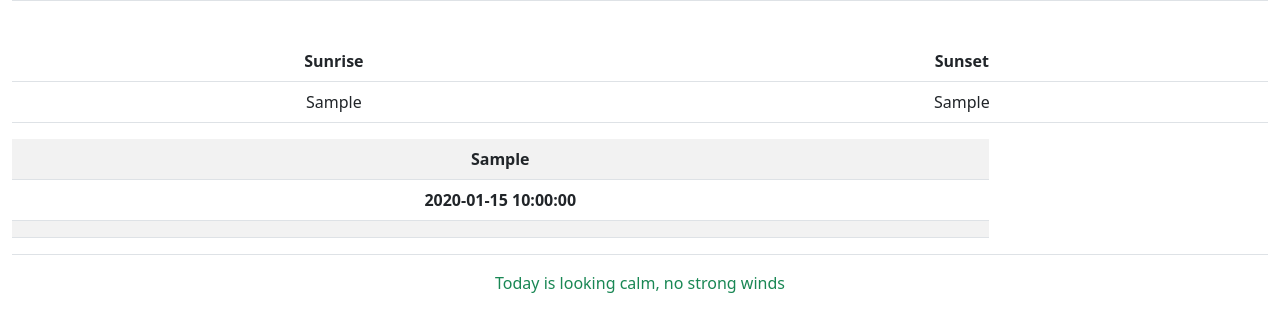
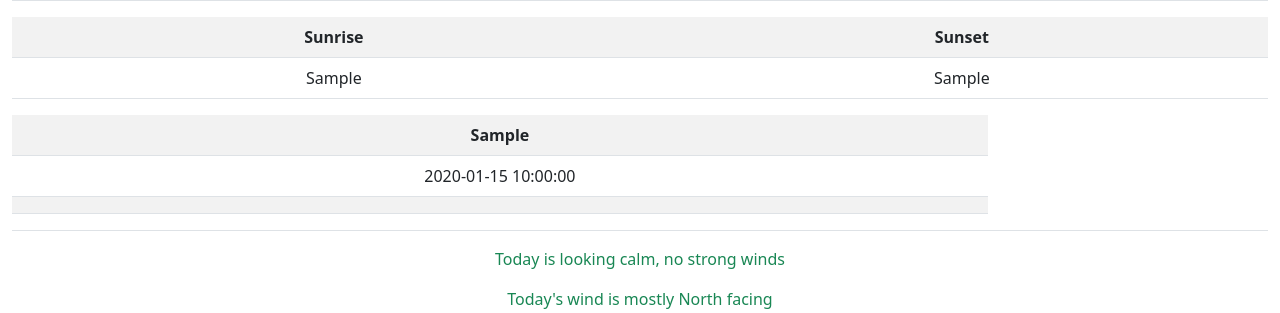
Before and after one commit to tomcarmichael/walpole, a Flask app: template templates/index.html in a window 1280 px wide. Shown: the part 544-857 px from the top of the page. Run offline with Flask 2, Linux system fonts and the light colour scheme; the template is opened without the code that fills it: most values are stand-ins (such as "Sample title", 1, 10 or a date in 2020); lists and menus that the app fills with data are empty; parts of the project's set-up code (start-up, migrations or seed data) failed here and were passed over; some libraries are stand-ins or nearby versions.

Commit message:
Rearranged home page layout

```diff
--- a/templates/index.html
+++ b/templates/index.html
@@ -7,7 +7,7 @@
 {% block main %}
 
         <h1>Today's Conditions</h1>
-        <div class="table-responsive py-4">
+        <div class="table-responsive pt-4">
             <table class="table table-striped table-sm">
                 <tr>
                     {% for time in weather_info[0][0] %}
@@ -26,7 +26,7 @@
                 </tr>
             </table>
         </div>
-        <table class="table">
+        <table class="table table-striped">
             <tr>
                 <th>Sunrise</th>
                 <th>Sunset</th>
@@ -47,7 +47,7 @@
                 </tr>
                 <tr>
                     {% for tide in tides %}
-                        <th>{{ tide.Time }}</th>
+                        <td>{{ tide.Time }}</td>
                     {% endfor %}
                 </tr>
                 <tr>
@@ -63,6 +63,7 @@
                 </tr>
             </table>
         </p>
+
         {% if wind_speed_int > 19 %}<p class="text-danger">Wind speeds in excess of 20 MPH today - take care as water will be choppy, especially if wind is South facing!</p>
         {% elif wind_speed_int > 14 and wind_speed_int < 20 %}<p class="text-danger">Winds over 15mph - expect moderately choppy waters, especially if South facing</p>
         {% elif wind_speed_int > 9 and wind_speed_int < 15 %}<p class="text-warning">Winds over 10mph might make for mildly choppy waters, especially if South facing</p>
@@ -71,11 +72,7 @@
         {% if weather_info[0] == "North East" or "North" or "North West" %}<p class="text-success">Today's wind is mostly North facing</p>
         {% elif weather_info[0]  == "East" or "West" %}<p class="text-warning">Today's wind is mostly perpendicular to the Tidal Pool</p>
         {% else %}<p class="text-warning">Today's wind is mostly South facing (towards the coastline)</p>{% endif %}
-        <p>
-            <img src="{{ wind_plot }}"/>
-        </p>
 
-        <p>
         <table class="table table-striped">
             <tr>
                 <th>
@@ -138,6 +135,11 @@
                 </td>
             </tr>
         </table>
+
+        <p>
+            <img src="{{ wind_plot }}"/>
+        </p>
+
         <p>
             More information on this water quality data can be found at the <a href="https://environment.data.gov.uk/bwq/profiles/help-understanding-data.html">Environment Agency's website</a>
         </p>
```
Lines whose indentation alone changed are shown as unchanged.
